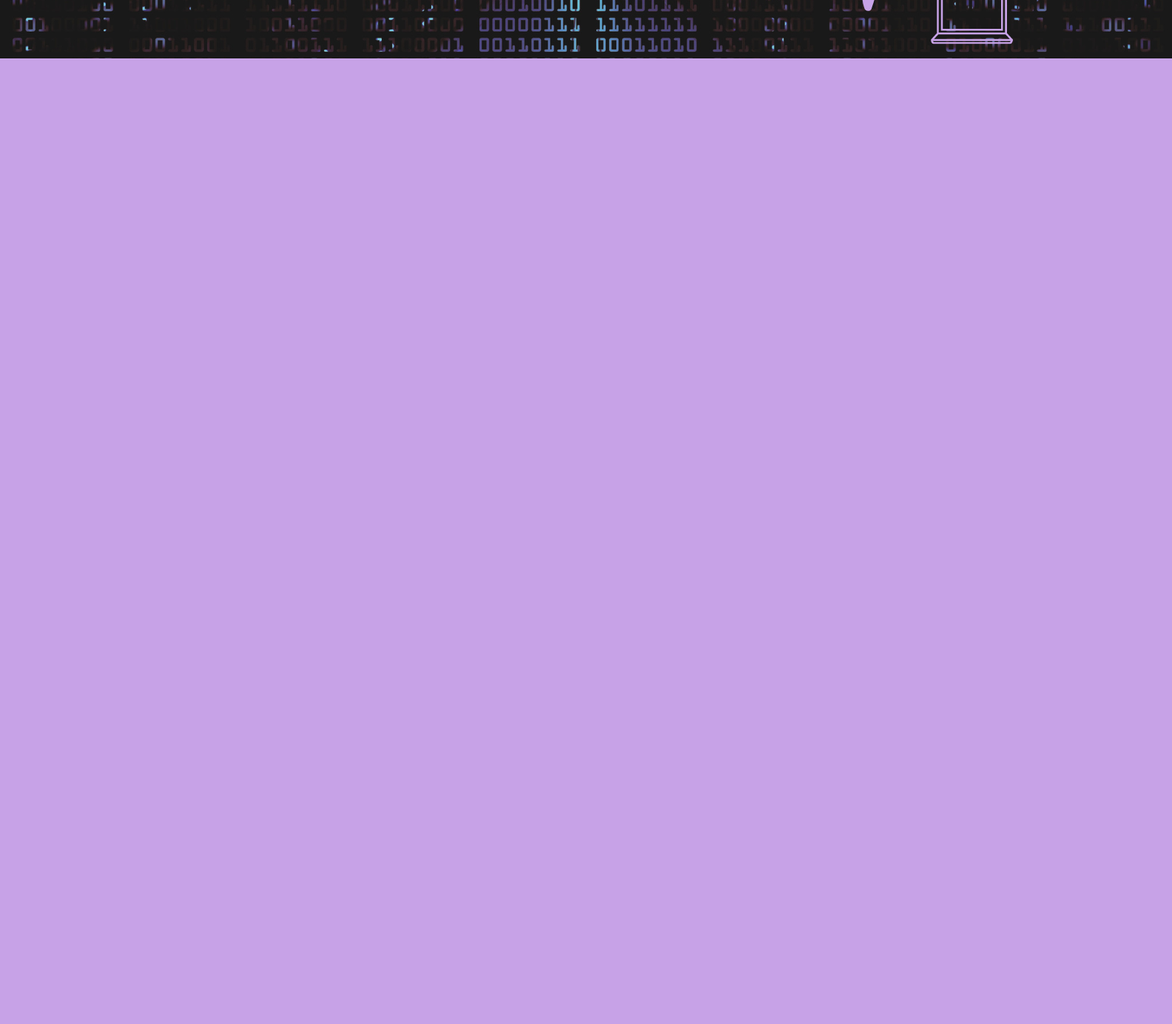
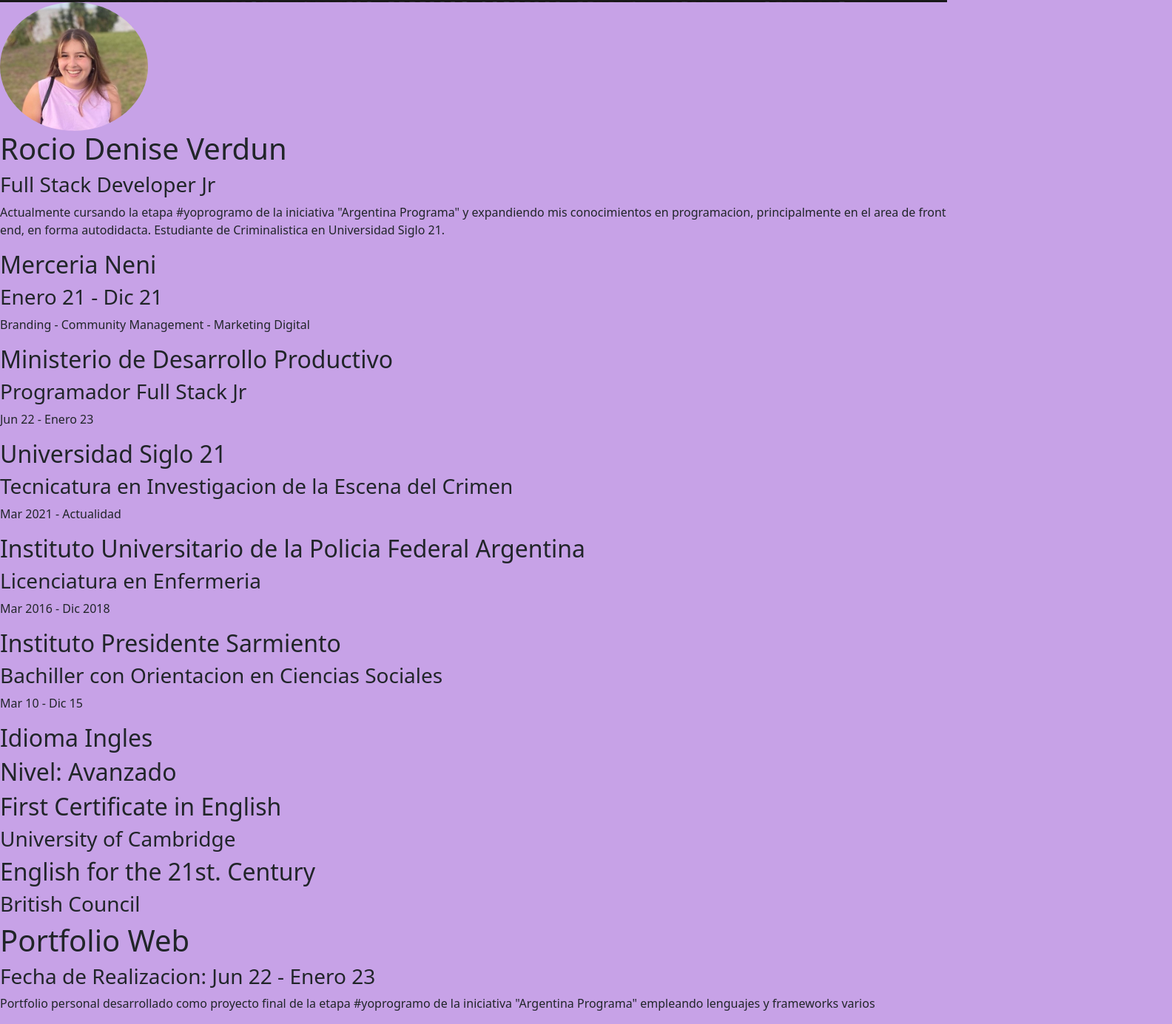
Before and after one commit to rocioverdun/portfolioFrontEnd, a plain HTML site: page index.html in a window 1280 px wide. Shown: the part 437-1822 px from the top of the page at 74% size, 1584 px wide, since content can reach past the window. Before the commit the page ends 800 px from the top, so only its background shows below. Drawn offline with nearby package versions, Linux system fonts and the light colour scheme.

Commit message:
se añaden datos

```diff
--- a/index.html
+++ b/index.html
@@ -17,8 +17,6 @@
 <!--header/banner/about-->
 <div>
     <header>
-
-
         <div class="row">
             <div class="col">
                 <!--        superior izq-->
@@ -28,28 +26,65 @@
                      height="80px">
                 <p>"Argentina Programa" #YOPROGRAMO</p>
             </div>
+            <!--        superior der-->
             <div class="col right">
-                <!--        superior der-->
                 <a href="https://www.linkedin.com/in/rocio-verdun-5a010b246/"> <i class="color-icono bi bi-linkedin"></i></a>
                 <a href="https://www.instagram.com/rochyverdun/"> <i class="color-icono bi bi-instagram"></i></a>
                 <button type="button" class="btn btn-secondary">Login</button>
             </div>
         </div>
 
+                <!--        banner-->
+                <img src="multimedia/banner.png" alt="Banner" class="img-fluid">
+    </header>
 
-        <!--        banner-->
-        <img src="banner.png" alt="Banner">
-    </header>
+    <!--    about-->
+    <div>
+        <img src="multimedia/foto%20perfil.jpeg" class="rounded-circle" alt="foto" width="200px">
+        <h1>Rocio Denise Verdun</h1>
+        <h3>Full Stack Developer Jr</h3>
+        <p>Actualmente cursando la etapa #yoprogramo de la iniciativa "Argentina Programa" y expandiendo mis conocimientos en programacion, principalmente en el area de front end, en forma autodidacta. Estudiante de Criminalistica en Universidad Siglo 21.  </p>
+    </div>
 </div>
 
 <!--experiencia-->
 <div>
+<h2>Merceria Neni</h2>
+    <h3>Enero 21 - Dic 21</h3>
+    <p>Branding - Community Management - Marketing Digital</p>
 
 </div>
 
 <!--educacion-->
 <div>
+    <h2>Ministerio de Desarrollo Productivo </h2>
+       <h3>Programador Full Stack Jr</h3>
+       <p>Jun 22 - Enero 23</p>
 
+    <h2>Universidad Siglo 21</h2>
+       <h3>Tecnicatura en Investigacion de la Escena del Crimen</h3>
+       <p>Mar 2021 - Actualidad</p>
+
+    <h2>Instituto Universitario de la Policia Federal Argentina</h2>
+       <h3>Licenciatura en Enfermeria</h3>
+       <p>Mar 2016 - Dic 2018</p>
+
+    <h2>Instituto Presidente Sarmiento</h2>
+       <h3>Bachiller con Orientacion en Ciencias Sociales</h3>
+       <p>Mar 10 - Dic 15</p>
+
+</div>
+
+<!--idiomas-->
+<div>
+    <h2>Idioma Ingles</h2>
+    <h2>Nivel: Avanzado</h2>
+
+<h2>First Certificate in English</h2>
+    <h3>University of Cambridge</h3>
+
+<h2>English for the 21st. Century</h2>
+    <h3>British Council</h3>
 </div>
 
 <!--hard/soft skills-->
@@ -59,7 +94,10 @@
 
 <!--proyectos-->
 <div>
-
+<h1>Portfolio Web</h1>
+    <h3>Fecha de Realizacion: Jun 22 - Enero 23</h3>
+    <p>Portfolio personal desarrollado como proyecto final de la etapa #yoprogramo de la iniciativa "Argentina Programa" empleando lenguajes y frameworks varios</p>
+    <a href=""></a>
 </div>
 
 
```
Also changed, not shown: multimedia/banner.png (renamed from banner.png), multimedia/foto perfil.jpeg (added), style.css (line endings or trailing spaces).
